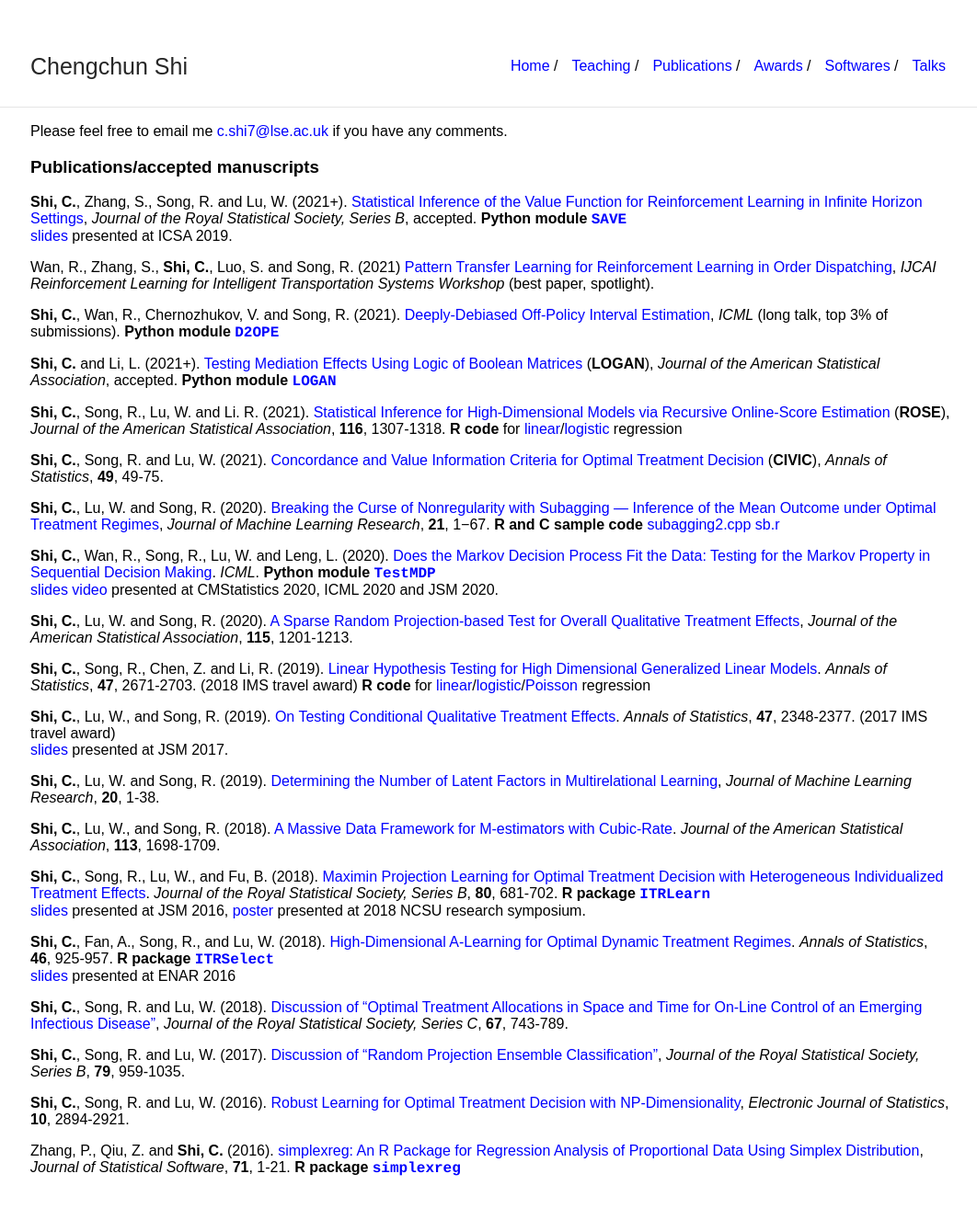
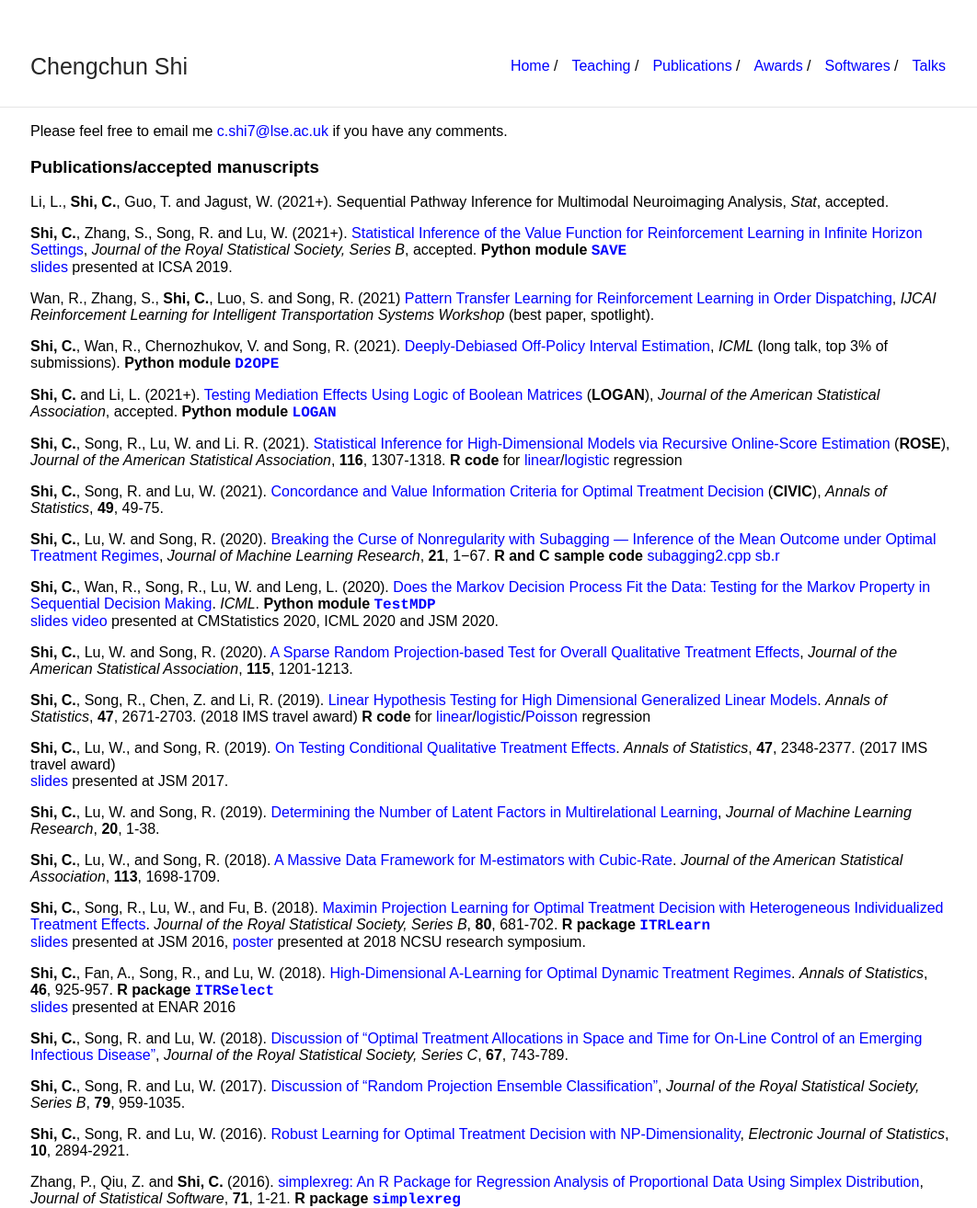
Before and after one commit to callmespring/callmespring.github.io, a Jekyll site: the page built from publication.md, in a window 1280 px wide. Shown: the whole page at 92% size, without its empty margins (107-1169 px from the left). Built offline with Jekyll 4.4.1, drawn with Linux system fonts in a browser that asks for light colours; before the commit the page ends 1280 px from its top, so only the background shows below that.

Commit message:
Update publication.md

```diff
--- a/publication.md
+++ b/publication.md
@@ -8,6 +8,8 @@ title: Publication
 Please feel free to email me <c.shi7@lse.ac.uk> if you have any comments.
 
 ### Publications/accepted manuscripts
+Li, L., **Shi, C.**, Guo, T. and Jagust, W. (2021+). Sequential Pathway Inference for Multimodal Neuroimaging Analysis, _Stat_, accepted.
+
 **Shi, C.**, Zhang, S., Song, R. and Lu, W. (2021+). [Statistical Inference of the Value Function for Reinforcement
 Learning in Infinite Horizon Settings](https://arxiv.org/pdf/2001.04515.pdf), _Journal of the Royal Statistical Society, Series B_, accepted.
 **Python module** [<span style="font-family:courier;">**SAVE**</span>](https://github.com/callmespring/SAVE) <br/> [<font size="3">slides</font>](./slides/VIslides.pdf) <font size="3">presented at ICSA 2019</font>.
```
